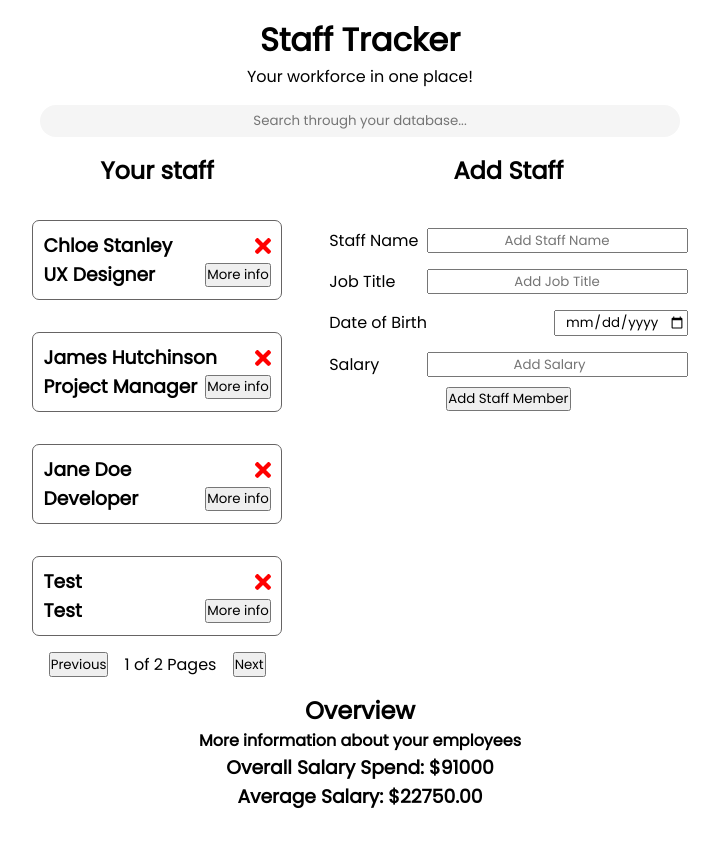
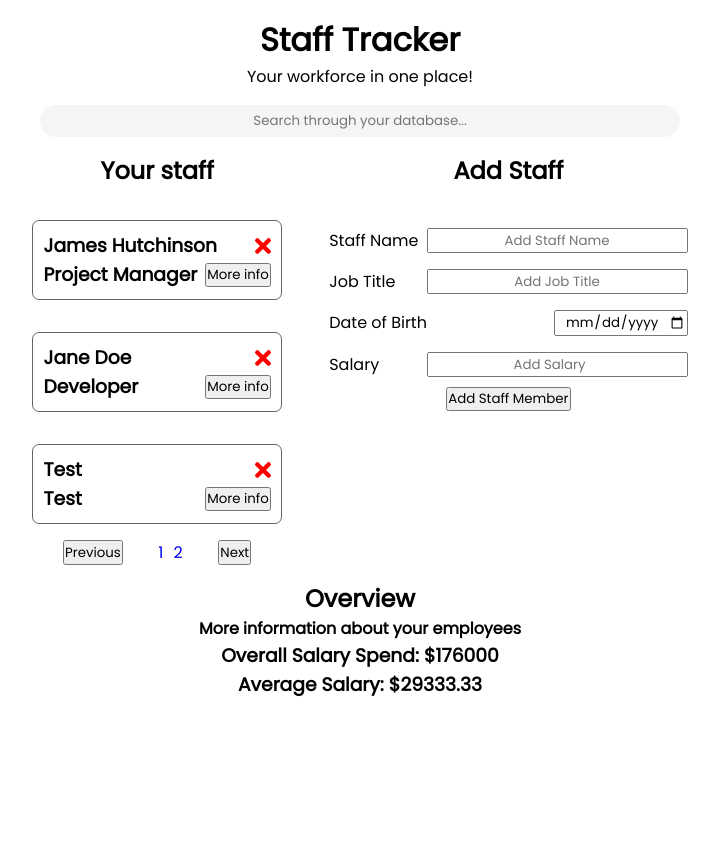
Before and after one commit to JosephO1992/react-staff-tracker, a React (Create React App) app: page / in a window 1280 px wide. Shown: the top 846 px of the page, without its empty margins (280-999 px from the left). Built offline with nearby package versions, Linux system fonts and the light colour scheme; data requests are answered from the project's data file.

Commit message:
ADDED PAGINATION FINALLY!

```diff
--- a/db.json
+++ b/db.json
@@ -1,13 +1,5 @@
 {
   "staff": [
-    {
-      "id": 2,
-      "name": "Chloe Stanley",
-      "title": "UX Designer",
-      "dob": "2-7-1993",
-      "salary": 28000,
-      "open": false
-    },
     {
       "id": 3,
       "name": "James Hutchinson",
@@ -31,6 +23,30 @@
       "salary": 12000,
       "open": false,
       "id": 5
+    },
+    {
+      "name": "Test2",
+      "title": "Test",
+      "dob": "",
+      "salary": 35000,
+      "open": false,
+      "id": 6
+    },
+    {
+      "name": "Jason Knight",
+      "title": "Project Manager",
+      "dob": "1999-03-12",
+      "salary": 33000,
+      "open": false,
+      "id": 7
+    },
+    {
+      "name": "Jeremy Clarkson",
+      "title": "QA Test",
+      "dob": "1960-07-22",
+      "salary": 45000,
+      "open": false,
+      "id": 8
     }
   ]
 }
--- a/src/App.js
+++ b/src/App.js
@@ -6,21 +6,25 @@ import StaffList from "./components/StaffList";
 import AddStaff from "./components/AddStaff";
 import Dashboard from "./components/Dashboard";
 
+
 function App() {
 	const [staffMembers, setStaff] = useState([]);
-  const [search, setSearch] = useState('') // Getting search pushed up from SearchBar.js and put into a state variable.
+	const [search, setSearch] = useState('') // Getting search pushed up from SearchBar.js and put into a state variable.
+	const [currentPage, setCurrentPage] = useState(1)
+	const [postsPerPage] = useState(3)
 
-  const numOfStaff = staffMembers.length
-
+  	const numOfStaff = staffMembers.length
 
 
 	// Get staff
 
 	useEffect(() => {
 		const getStaff = async () => {
+
 			const staffFromServer = await fetchStaff();
 
 			setStaff(staffFromServer);
+
 		};
 
 		getStaff();
@@ -34,6 +38,34 @@ function App() {
 
 		return data;
 	};
+
+	// PAGINATION
+
+	// Get current posts
+	const indexOfLastPost = currentPage * postsPerPage
+	const indexOfFirstPost = indexOfLastPost - postsPerPage
+	const currentPosts = staffMembers.slice(indexOfFirstPost, indexOfLastPost)
+
+	// paginate links
+
+	const paginate = (pageNumber) => setCurrentPage(pageNumber)
+
+	console.log(currentPage)
+
+	// next / prev page
+
+	 const nextPage = () => {
+        if (currentPage < staffMembers.length)
+        setCurrentPage(currentPage + 1)
+
+        console.log('clicked')
+    }
+
+    const prevPage = () => {
+        if(currentPage > 1)
+        setCurrentPage(currentPage - 1);
+        console.log('clicked')
+    };
 
 	// Add Staff
 
@@ -115,12 +147,16 @@ function App() {
 				</header>
 				<div className="container">
 					<StaffList
-						staffMembers={staffMembers}
+						staffMembers={currentPosts}
 						onDelete={deleteStaff}
 						onDisplay={displayInfo}
-            numOfStaff={numOfStaff}
-            search={search}
-
+            			numOfStaff={numOfStaff}
+            			search={search}
+						paginateBar={staffMembers}
+						postsPerPage={postsPerPage}
+						paginate={paginate}
+						prevPage={prevPage}
+						nextPage={nextPage}
 					/>
 					<div>
 						<div>
--- a/src/components/PaginationBar.js
+++ b/src/components/PaginationBar.js
@@ -1,36 +1,49 @@
-import {useState} from 'react'
 
-const PaginationBar = ({numOfStaff}) => {
+const PaginationBar = ({ numOfStaff, postsPerPage, paginate, prevPage, nextPage}) => {
 
-    // Pagination:
+    const pageNumbers = [];
 
-    // I need to know the number of items in the array (StaffMembers) this logic has been completed and passed down from App.js
+    // define how many pages there are to show...
 
-    // Set how many people I will display by default
 
-    const [staffPerPage, setStaffPerPage] = useState(3) // default of 3 per page
-    const [currentPage, setCurrentPage] = useState(1) // default to current page being 1
+    // We will do this by taking the staffMembers.length (numOfStaff),
 
-    // Divide the number of people in the array by the default number to show, this will give me the number of pages
+    // then math.ceil the number of posts per page
 
-    const pagesToShow = Math.ceil(numOfStaff / staffPerPage) // We always need the number rounded up. This is will be along the bottom.
+    // then loop through to put the amount of pages on the bar along the bottom. (should be <a> links.)
+
+        for(let i = 1; i <= Math.ceil(numOfStaff / postsPerPage); i++) {
+            pageNumbers.push(i)
+        }
+
+
 
     // When the user clicks previous of next button, it will load the previous load of people.
 
-    const nextPage = () => {
-        if (currentPage < pagesToShow)
-        setCurrentPage(currentPage + 1)
-    }
+    // const nextPage = () => {
+    //     // if (currentPage < pagesToShow)
+    //     // setCurrentPage(currentPage + 1)
+    //     // TODO - change this back to adjust the current page.
+    //     console.log('clicked')
+    // }
 
-    const prevPage = () => {
-        if(currentPage > 1)
-        setCurrentPage(currentPage - 1);
-    };
+    // const prevPage = () => {
+    //     // if(currentPage > 1)
+    //     // setCurrentPage(currentPage - 1);
+    //     console.log('clicked')
+    // };
 
     return (
         <div className="container pagination-bar">
             <button onClick={prevPage} >Previous</button>
-            <p>{currentPage} of {pagesToShow} Pages</p>
+
+            <ul className="container">
+               {pageNumbers.map(number => (
+                   <li className='pagination-list-items' key={number}>
+                       <a className='pagination-links' onClick={()=> paginate(number)} href="!#">{number}</a>
+                   </li>
+               ))}
+            </ul>
             <button onClick={nextPage}>Next</button>
         </div>
     )
--- a/src/components/StaffList.js
+++ b/src/components/StaffList.js
@@ -2,16 +2,16 @@ import Staff from './Staff'
 import PaginationBar from './PaginationBar'
 
 
-const StaffList = ( {staffMembers, onDelete, onDisplay, numOfStaff, search} ) => {
+const StaffList = ( {staffMembers, onDelete, onDisplay, numOfStaff, search, postsPerPage, paginate, prevPage, nextPage} ) => {
 
 
 
-    let testArr = staffMembers;
-    let newArr = testArr.filter(el => el.name.includes({search})) // Doesn't seem to work...
-    let newNewArr = staffMembers.filter(el => el.salary > 25000) // Testing out filter function to get the hand of it.
-    console.log(newNewArr)
-    console.log(newArr)
-    console.log(search)
+    // let testArr = staffMembers;
+    // let newArr = testArr.filter(el => el.name.includes({search})) // Doesn't seem to work...
+    // let newNewArr = staffMembers.filter(el => el.salary > 25000) // Testing out filter function to get the hand of it.
+    // console.log(newNewArr)
+    // console.log(newArr)
+    // console.log(search)
 
     // Things to follow up:
 
@@ -29,7 +29,7 @@ const StaffList = ( {staffMembers, onDelete, onDisplay, numOfStaff, search} ) =>
             <Staff key={index} staff={staff} onDelete={onDelete} onDisplay={onDisplay} />))}
             <div >
 
-            <PaginationBar numOfStaff={numOfStaff}/>
+            <PaginationBar postsPerPage={postsPerPage} numOfStaff={numOfStaff} paginate={paginate} prevPage={prevPage} nextPage={nextPage}/>
             </div>
             </div>
 
--- a/src/index.css
+++ b/src/index.css
@@ -91,3 +91,12 @@ color: 'red'
 .pagination-bar {
     margin-top: 1rem;
 }
+
+.pagination-links {
+    text-decoration: none;
+    padding: 5px
+}
+
+.pagination-list-items {
+    list-style-type: none;
+}
```
